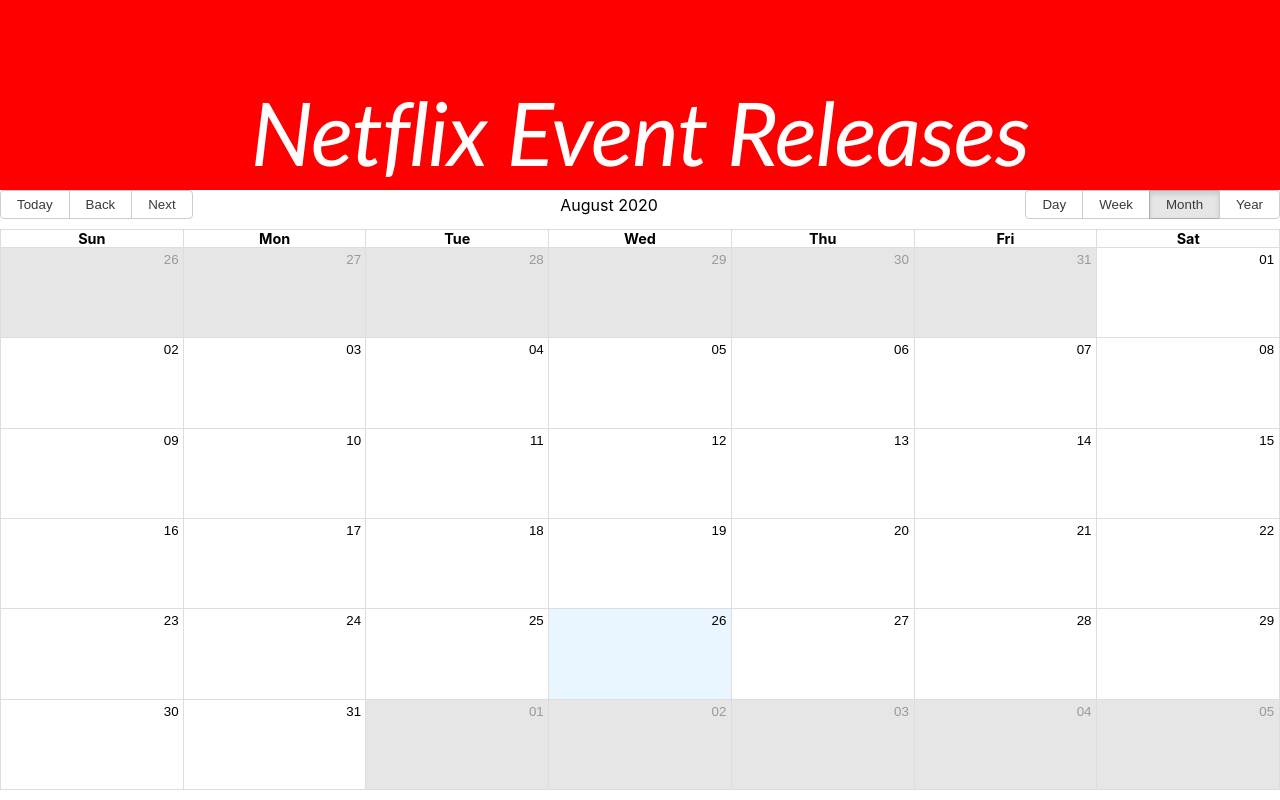
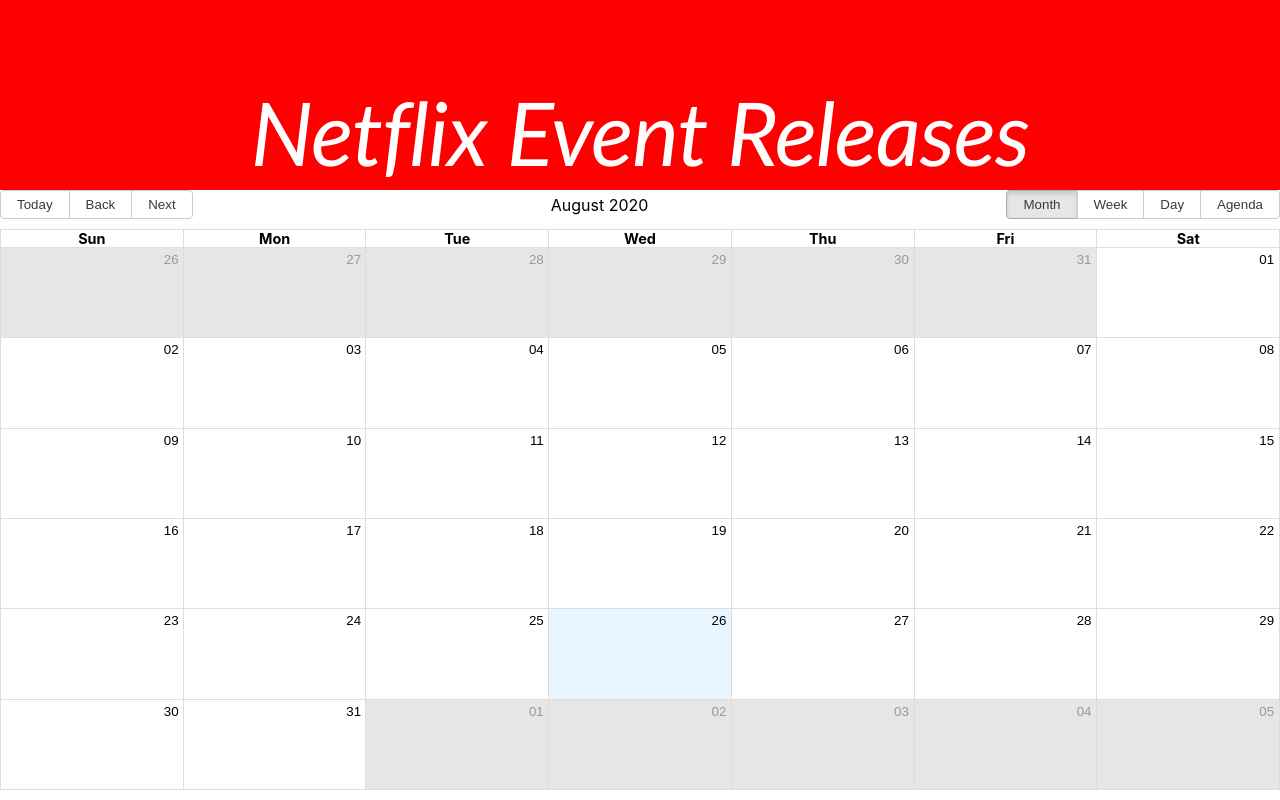
Before and after one commit to hildakh/nflxcal, a React (Create React App) app: page / in a window 1280 px wide. Built offline with nearby package versions, Linux system fonts and the light colour scheme; no server answers.

Commit message:
re-add axios || loop through data

```diff
--- a/src/App.js
+++ b/src/App.js
@@ -2,10 +2,11 @@
 
 import { Calendar, momentLocalizer } from "react-big-calendar";
 import moment from "moment";
-import Year from "./year";
+// import Year from "./year";
 import "react-big-calendar/lib/css/react-big-calendar.css";
-import "react-big-calendar/lib/css/react-big-calendar.css";
+
 import "./App.css";
+import Axios from "axios";
 
 moment.locale("en-GB");
 const localizer = momentLocalizer(moment);
@@ -28,25 +29,28 @@
   componentDidMount() {
     const proxyurl = "https://cors-anywhere.herokuapp.com/";
     const url = "https://jsonkeeper.com/b/MVWK";
-    fetch(proxyurl + url)
-      .then((response) => response.json())
-      .then((contents) => console.log(contents));
+    Axios.get(proxyurl + url)
+      .then((response) => {
+        // .then((response) => response.json())
+        // .then((contents) => console.log(contents));
 
-    // let releases = response.data;
-    // console.log(contents);
+        let releases = response.data;
+        console.log(releases, "releases");
 
-    //   for (let i = 0; i < releases.length; i++) {
-    //     // console.log(releases[i]);
-    //     releases[i].start = moment.utc(releases[i].start).toDate();
-    //     releases[i].end = moment.utc(releases[i].end).toDate();
-    //   }
-    //   this.setState({
-    //     cal_events: releases,
-    //   });
-    // })
-    // .catch(function (error) {
-    //   console.log(error);
-    // });
+        for (let i = 0; i < releases.length; i++) {
+          console.log(releases[i]);
+          releases[i].launch_date = this.convertDate(
+            releases[i].start
+          ).toDate();
+          releases[i].launch_date = this.convertDate(releases[i].end).toDate();
+        }
+        this.setState({
+          cal_events: releases,
+        });
+      })
+      .catch(function (error) {
+        console.log(error);
+      });
   }
 
   render() {
@@ -62,13 +66,13 @@
             events={cal_events}
             step={30}
             defaultView="month"
-            views={{
-              day: true,
-              week: true,
-              month: true,
-              year: true,
-            }}
-            messages={{ year: "Year" }}
+            // views={{
+            //   day: true,
+            //   week: true,
+            //   month: true,
+            //   // year: true,
+            // }}
+            // messages={{ year: "Year" }}
             defaultDate={new Date()}
           />
         </div>
```
